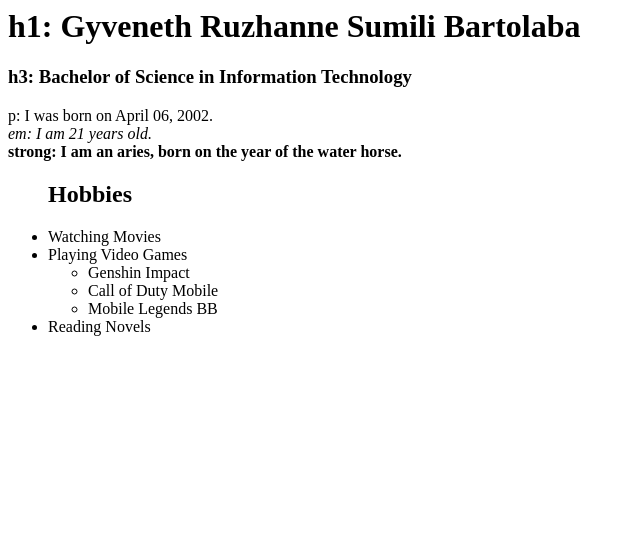
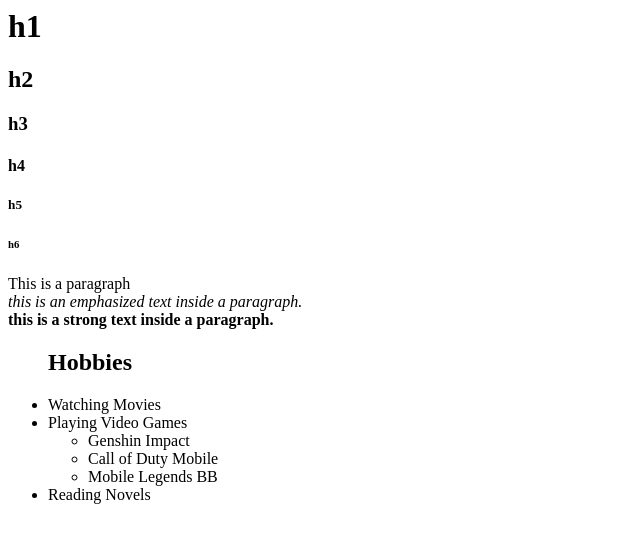
Before and after one commit to evecat06/HTMLtags, a plain HTML site: page index.html in a window 1280 px wide. Shown: the whole page, without its empty margins (0-640 px from the left). Drawn offline with Linux system fonts and the light colour scheme.

Commit message:
second commit by Bartolaba

```diff
--- a/index.html
+++ b/index.html
@@ -1,15 +1,18 @@
 <html>
  <head>
-        <title> Title: EVE HTML tags implementation </title>
+        <title> title: HTML tags </title>
  </head>
  <body>
     <div class = "TextFormatting">
-     <h1> h1: Gyveneth Ruzhanne Sumili Bartolaba</h1>
-     <h3> h3: Bachelor of Science in Information Technology</h3>
-     <p> p: I was born on April 06, 2002.<br>
-         <em> em: I am 21 years old.</em> <br>
-        <strong> strong: I am an aries, born on the year of the water
-        horse.</strong>
+     <h1> h1 </h1>
+     <h2> h2 </h2>
+     <h3> h3 </h3>
+     <h4> h4 </h4>
+     <h5> h5 </h5>
+     <h6> h6 </h6>
+     <p> This is a paragraph<br>
+        <em>this is an emphasized text inside a paragraph.</em> <br>
+        <strong> this is a strong text inside a paragraph.</strong>
      </p>
     </div>
     <div class = "Lists">
```
